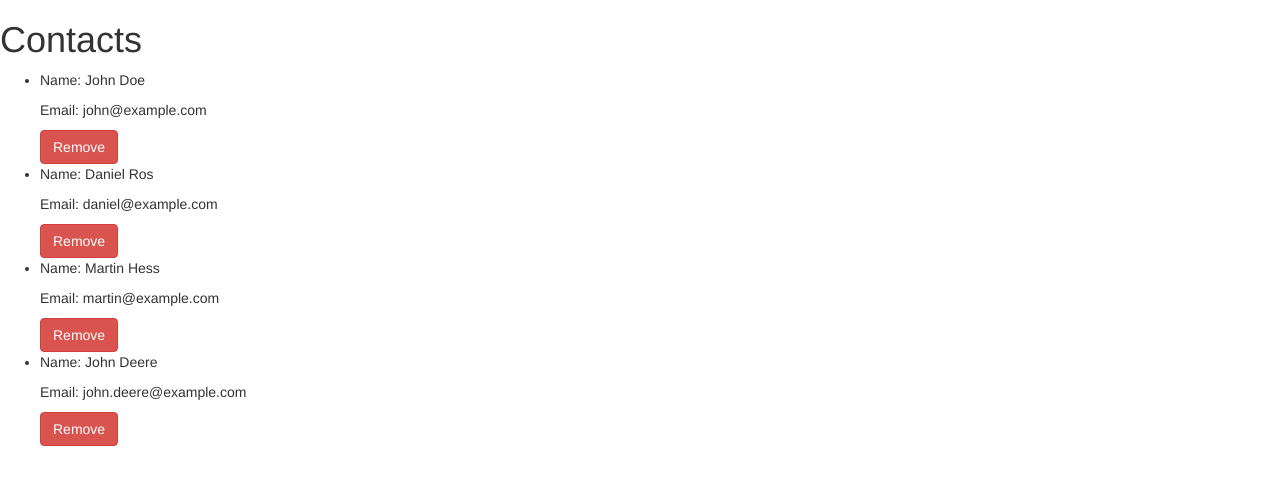
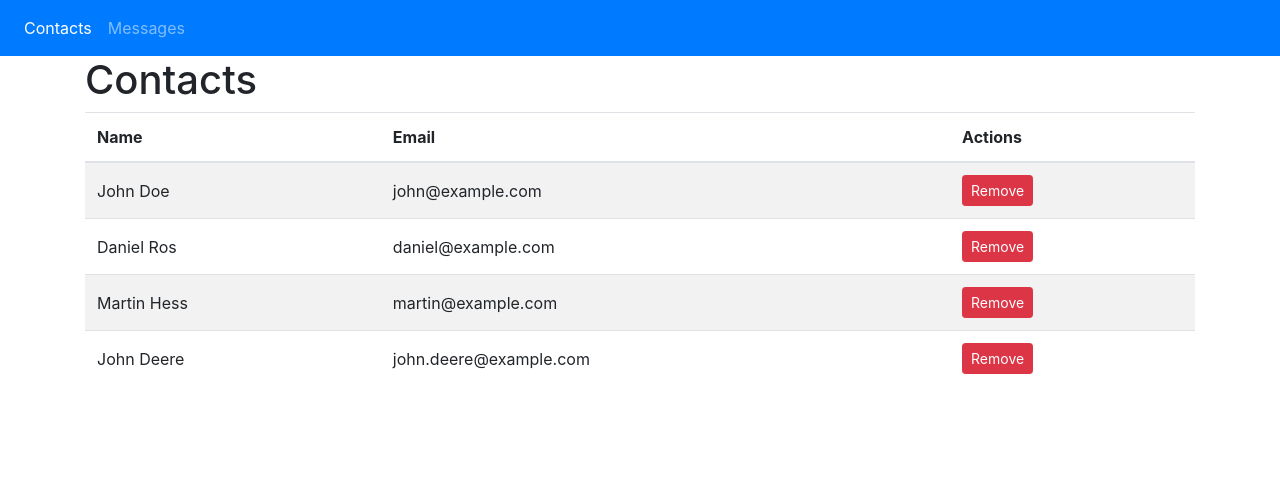
Before and after one commit to ikokyns/vivify-academy-angular, an Angular app: page /contacts in a window 1280 px wide. Shown: the top 484 px of the page. Built offline with nearby package versions, Linux system fonts and the light colour scheme.

Commit message:
Secound commit

```diff
--- a/package.json
+++ b/package.json
@@ -22,7 +22,7 @@
     "@angular/platform-browser-dynamic": "^4.2.4",
     "@angular/router": "^4.2.4",
     "app": "^0.1.0",
-    "bootstrap": "^3.3.7",
+    "bootstrap": "^4.0.0-beta",
     "core-js": "^2.4.1",
     "next": "^3.0.6",
     "rxjs": "^5.4.2",
--- a/src/app/app.component.html
+++ b/src/app/app.component.html
@@ -1 +1 @@
-<app-contacts></app-contacts>
+<app-layout></app-layout>
--- a/src/app/app.component.ts
+++ b/src/app/app.component.ts
@@ -5,6 +5,7 @@ import { Component } from '@angular/core';
   templateUrl: './app.component.html',
   styleUrls: ['./app.component.css']
 })
+
 export class AppComponent {
   title = 'app';
 }
--- a/src/app/app.module.ts
+++ b/src/app/app.module.ts
@@ -1,18 +1,45 @@
 import { BrowserModule } from '@angular/platform-browser';
 import { NgModule } from '@angular/core';
+import { RouterModule, Routes } from '@angular/router';
+
 
 import { AppComponent } from './app.component';
-import { ContactsComponent } from './contacts/contacts.component';
+import { ContactsComponent } from './components/contacts/contacts.component';
+import { LayoutComponent } from './components/layout/layout.component';
+import { MessagesComponent } from './components/messages/messages.component';
+
+
+const appRoutes: Routes = [
+  {
+    path: '',
+    redirectTo: '/contacts',
+    pathMatch: 'full'
+  },
+  {
+    path: 'contacts',
+    component: ContactsComponent
+  },
+  {
+    path: 'messages',
+    component: MessagesComponent
+  }
+];
 
 @NgModule({
   declarations: [
     AppComponent,
-    ContactsComponent
+    ContactsComponent,
+    LayoutComponent,
+    MessagesComponent
   ],
   imports: [
+    RouterModule.forRoot(
+        appRoutes
+      ),
     BrowserModule
   ],
   providers: [],
   bootstrap: [AppComponent]
 })
+
 export class AppModule { }
--- /dev/null
+++ b/src/app/components/contacts/contacts.component.html
@@ -0,0 +1,17 @@
+<h1>Contacts</h1>
+
+<table class="table table-striped">
+  <thead>
+    <tr>
+      <th>Name</th>
+      <th>Email</th>
+      <th>Actions</th>
+    </tr>
+  </thead>
+  <tbody>
+    <tr *ngFor="let contact of contacts">
+      <td class="align-middle">{{ contact.firstName }} {{ contact.lastName }}</td>
+      <td class="align-middle">{{ contact.email }}</td>
+      <td><button class="btn btn-danger btn-sm" (click)="remove(contact)">Remove</button></td>
+    </tr>
+</table>
--- /dev/null
+++ b/src/app/components/layout/layout.component.html
@@ -0,0 +1,14 @@
+<nav class="navbar navbar-expand-lg navbar-dark bg-primary">
+    <ul class="navbar-nav">
+      <li class="nav-item">
+        <a class="nav-link" routerLink="/contacts" routerLinkActive="active">Contacts</a>
+      </li>
+      <li class="nav-item">
+        <a class="nav-link" routerLink="/messages" routerLinkActive="active">Messages</a>
+      </li>
+    </ul>
+</nav>
+
+<div class="container">
+  <router-outlet></router-outlet>
+</div>
--- /dev/null
+++ b/src/app/components/messages/messages.component.html
@@ -0,0 +1,3 @@
+<p>
+  messages works!
+</p>
--- a/src/app/contacts/contacts.component.html
+++ /dev/null
@@ -1,13 +0,0 @@
-<h1>Contacts</h1>
-
-<ul>
-  <li *ngFor="let contact of contacts">
-    <p>
-      Name: {{ contact.firstName }} {{ contact.lastName }}
-    </p>
-    <p>
-      Email: {{ contact.email }}
-    </p>
-    <button class="btn btn-danger" (click)="remove(contact)">Remove</button>
-  </li>
-</ul>
```
Also changed, not shown: src/app/components/layout/layout.component.ts (added, +13 -0 lines), src/app/components/messages/messages.component.ts (added, +11 -0 lines), src/app/components/contacts/contacts.component.ts (renamed from src/app/contacts/contacts.component.ts), 1 other file (tests, documents, lock files or other folders).
